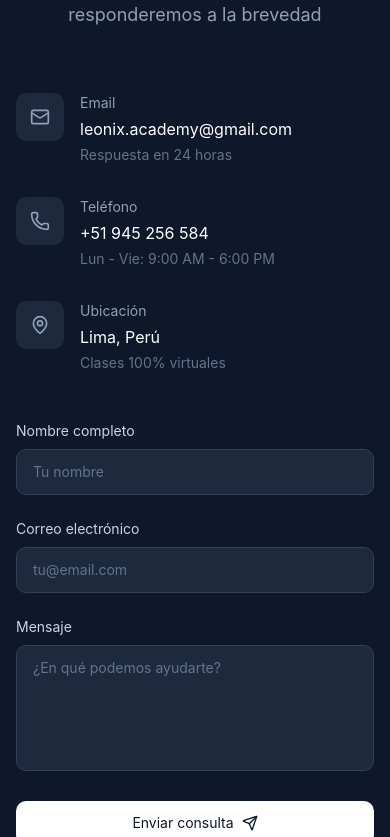
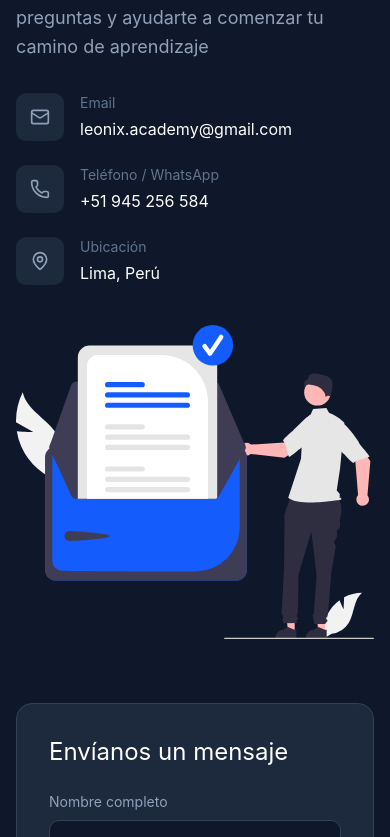
Before and after one commit to Leonix-Academy/Landing-Page, a React (Vite) app: page / in a window 390 px wide. Shown: the part 9367-10204 px from the top of the page. Built offline with nearby package versions, Linux system fonts and the light colour scheme.

Commit message:
feat: enhance contact section with email copy functionality and WhatsApp integration

```diff
--- a/src/features/contact/ProfessionalContactSection.tsx
+++ b/src/features/contact/ProfessionalContactSection.tsx
@@ -1,6 +1,7 @@
-import { Mail, Phone, MapPin, Send, CheckCircle2, AlertCircle } from 'lucide-react';
+import { Mail, Phone, MapPin, Send, CheckCircle2, AlertCircle, Check, Copy } from 'lucide-react';
 import { useState } from 'react';
 import { CONTACT_INFO, FORM_VALIDATION } from '../../shared/constants';
+import messageSentSvg from '../../assets/undraw_message-sent.svg';
 
 type FormStatus = 'idle' | 'submitting' | 'success' | 'error';
 
@@ -12,6 +13,7 @@ export function ProfessionalContactSection() {
   });
   const [formStatus, setFormStatus] = useState<FormStatus>('idle');
   const [errorMessage, setErrorMessage] = useState('');
+  const [emailCopied, setEmailCopied] = useState(false);
 
   const validateForm = (): boolean => {
     if (formData.name.length < FORM_VALIDATION.minNameLength) {
@@ -37,11 +39,13 @@ export function ProfessionalContactSection() {
     setErrorMessage('');
 
     try {
-      // Simulate API call - Replace with actual backend call later
-      await new Promise(resolve => setTimeout(resolve, 1500));
+      // Crear mensaje formateado para WhatsApp
+      const whatsappMessage = `*Nuevo contacto desde Leonix Academy*%0A%0A*Nombre:* ${formData.name}%0A*Email:* ${formData.email}%0A*Mensaje:*%0A${formData.message}`;
 
-      // Log for development
-      console.log('Form submitted:', formData);
+      const whatsappUrl = `https://wa.me/${CONTACT_INFO.phoneRaw}?text=${whatsappMessage}`;
+
+      // Abrir WhatsApp en nueva ventana
+      window.open(whatsappUrl, '_blank');
 
       setFormStatus('success');
       setFormData({ name: '', email: '', message: '' });
@@ -49,71 +53,124 @@ export function ProfessionalContactSection() {
       // Reset success message after 5 seconds
       setTimeout(() => setFormStatus('idle'), 5000);
     } catch (error) {
+      console.error('Error al enviar formulario:', error);
+      setErrorMessage('Hubo un error al procesar tu solicitud. Por favor, intenta nuevamente.');
       setFormStatus('error');
-      setErrorMessage('No se pudo enviar el mensaje. Por favor, intenta nuevamente.');
-      console.error('Error submitting form:', error);
     }
   };
 
-  const contactInfo = [
-    {
-      icon: Mail,
-      label: 'Email',
-      value: CONTACT_INFO.email,
-      subtext: 'Respuesta en 24 horas',
-    },
-    {
-      icon: Phone,
-      label: 'Teléfono',
-      value: CONTACT_INFO.phone,
-      subtext: 'Lun - Vie: 9:00 AM - 6:00 PM',
-    },
-    {
-      icon: MapPin,
-      label: 'Ubicación',
-      value: CONTACT_INFO.location,
-      subtext: 'Clases 100% virtuales',
-    },
-  ];
+  // Copiar email al clipboard
+  const copyEmail = async () => {
+    try {
+      await navigator.clipboard.writeText(CONTACT_INFO.email);
+      setEmailCopied(true);
+      setTimeout(() => setEmailCopied(false), 2000);
+    } catch (err) {
+      console.error('Error al copiar email:', err);
+    }
+  };
+
+  // WhatsApp link
+  const whatsappUrl = `https://wa.me/${CONTACT_INFO.phoneRaw}?text=${encodeURIComponent(CONTACT_INFO.whatsappMessage)}`;
 
   return (
-    <section id="contacto" className="py-24 bg-slate-900 text-white">
-      <div className="max-w-7xl mx-auto px-4 sm:px-6 lg:px-8">
-        <div className="text-center mb-16 space-y-4">
-          <h2 className="text-4xl tracking-tight">
-            Contáctanos
-          </h2>
-          <p className="text-lg text-slate-400 max-w-2xl mx-auto">
-            Completa el formulario y te responderemos a la brevedad
-          </p>
-        </div>
+    <section id="contacto" className="py-24 bg-slate-900 relative overflow-hidden">
+      {/* Decorative elements */}
+      <div className="absolute top-0 left-0 w-full h-px bg-gradient-to-r from-transparent via-slate-700 to-transparent" />
+      <div className="absolute bottom-0 right-0 w-96 h-96 bg-blue-600/5 rounded-full blur-3xl" />
 
-        <div className="grid lg:grid-cols-5 gap-12">
+      <div className="max-w-7xl mx-auto px-4 sm:px-6 lg:px-8 relative">
+        <div className="grid lg:grid-cols-2 gap-16">
           {/* Left - Contact Info */}
-          <div className="lg:col-span-2 space-y-8">
-            {contactInfo.map((info, index) => {
-              const Icon = info.icon;
-              return (
-                <div key={index} className="flex gap-4">
-                  <div className="w-12 h-12 rounded-lg bg-slate-800 flex items-center justify-center flex-shrink-0">
-                    <Icon className="w-5 h-5 text-slate-400" />
-                  </div>
-                  <div>
-                    <div className="text-sm text-slate-400 mb-1">{info.label}</div>
-                    <div className="text-base">{info.value}</div>
-                    <div className="text-sm text-slate-500 mt-1">{info.subtext}</div>
+          <div className="space-y-8">
+            <div className="space-y-4">
+              <h2 className="text-4xl text-white tracking-tight">
+                Contáctanos
+              </h2>
+              <p className="text-lg text-slate-400 leading-relaxed">
+                Estamos aquí para responder tus preguntas y ayudarte a comenzar tu camino de aprendizaje
+              </p>
+            </div>
+
+            <div className="space-y-6">
+              {/* Email con copy */}
+              <div className="flex items-start gap-4 group">
+                <div className="w-12 h-12 rounded-lg bg-slate-800 flex items-center justify-center flex-shrink-0 group-hover:bg-blue-600 transition-colors duration-300">
+                  <Mail className="w-5 h-5 text-slate-400 group-hover:text-white transition-colors duration-300" />
+                </div>
+                <div className="flex-1">
+                  <h3 className="text-sm text-slate-500 mb-1">Email</h3>
+                  <div className="relative inline-block">
+                    <button
+                      onClick={copyEmail}
+                      className="group/email flex items-center gap-2 text-base text-white hover:text-blue-400 transition-colors cursor-pointer"
+                    >
+                      <span>{CONTACT_INFO.email}</span>
+                      {emailCopied ? (
+                        <Check className="w-4 h-4 text-green-400" />
+                      ) : (
+                        <Copy className="w-4 h-4 opacity-0 group-hover/email:opacity-100 transition-opacity" />
+                      )}
+                    </button>
+                    {emailCopied && (
+                      <div className="absolute -top-10 left-0 bg-green-600 text-white text-xs px-3 py-1.5 rounded-md shadow-lg animate-in fade-in slide-in-from-bottom-2 duration-200 whitespace-nowrap">
+                        ¡Email copiado!
+                      </div>
+                    )}
                   </div>
                 </div>
-              );
-            })}
+              </div>
+
+              {/* Phone con WhatsApp */}
+              <div className="flex items-start gap-4 group">
+                <div className="w-12 h-12 rounded-lg bg-slate-800 flex items-center justify-center flex-shrink-0 group-hover:bg-blue-600 transition-colors duration-300">
+                  <Phone className="w-5 h-5 text-slate-400 group-hover:text-white transition-colors duration-300" />
+                </div>
+                <div className="flex-1">
+                  <h3 className="text-sm text-slate-500 mb-1">Teléfono / WhatsApp</h3>
+                  <a
+                    href={whatsappUrl}
+                    target="_blank"
+                    rel="noopener noreferrer"
+                    className="text-base text-white hover:text-blue-400 transition-colors cursor-pointer"
+                  >
+                    {CONTACT_INFO.phone}
+                  </a>
+                </div>
+              </div>
+
+              {/* Location */}
+              <div className="flex items-start gap-4 group">
+                <div className="w-12 h-12 rounded-lg bg-slate-800 flex items-center justify-center flex-shrink-0 group-hover:bg-blue-600 transition-colors duration-300">
+                  <MapPin className="w-5 h-5 text-slate-400 group-hover:text-white transition-colors duration-300" />
+                </div>
+                <div className="flex-1">
+                  <h3 className="text-sm text-slate-500 mb-1">Ubicación</h3>
+                  <p className="text-base text-white">{CONTACT_INFO.location}</p>
+                </div>
+              </div>
+            </div>
+
+            {/* SVG Illustration */}
+            <div className="mt-10 flex justify-center lg:justify-start">
+              <img
+                src={messageSentSvg}
+                alt="Mensaje enviado"
+                className="w-56 h-auto opacity-70 hover:opacity-90 transition-opacity duration-300"
+              />
+            </div>
           </div>
 
-          {/* Right - Form */}
-          <div className="lg:col-span-3">
+          {/* Right - Contact Form */}
+          <div className="bg-slate-800 border border-slate-700 rounded-2xl p-8">
+            <h3 className="text-2xl text-white mb-6">
+              Envíanos un mensaje
+            </h3>
+
             <form onSubmit={handleSubmit} className="space-y-6">
-              {/* Name */}
+              {/* Name Input */}
               <div>
-                <label htmlFor="name" className="block text-sm text-slate-300 mb-2">
+                <label htmlFor="name" className="block text-sm text-slate-400 mb-2">
                   Nombre completo
                 </label>
                 <input
@@ -121,15 +178,15 @@ export function ProfessionalContactSection() {
                   id="name"
                   value={formData.name}
                   onChange={(e) => setFormData({ ...formData, name: e.target.value })}
-                  className="w-full px-4 py-3 rounded-lg bg-slate-800 border border-slate-700 text-white placeholder-slate-500 focus:outline-none focus:ring-2 focus:ring-slate-600 focus:border-transparent transition-all text-sm"
+                  className="w-full px-4 py-3 bg-slate-900 border border-slate-700 rounded-lg text-white placeholder-slate-500 focus:outline-none focus:border-blue-600 transition-colors text-sm"
                   placeholder="Tu nombre"
                   required
                 />
               </div>
 
-              {/* Email */}
+              {/* Email Input */}
               <div>
-                <label htmlFor="email" className="block text-sm text-slate-300 mb-2">
+                <label htmlFor="email" className="block text-sm text-slate-400 mb-2">
                   Correo electrónico
                 </label>
                 <input
@@ -137,15 +194,15 @@ export function ProfessionalContactSection() {
                   id="email"
                   value={formData.email}
                   onChange={(e) => setFormData({ ...formData, email: e.target.value })}
-                  className="w-full px-4 py-3 rounded-lg bg-slate-800 border border-slate-700 text-white placeholder-slate-500 focus:outline-none focus:ring-2 focus:ring-slate-600 focus:border-transparent transition-all text-sm"
+                  className="w-full px-4 py-3 bg-slate-900 border border-slate-700 rounded-lg text-white placeholder-slate-500 focus:outline-none focus:border-blue-600 transition-colors text-sm"
                   placeholder="tu@email.com"
                   required
                 />
               </div>
 
-              {/* Message */}
+              {/* Message Input */}
               <div>
-                <label htmlFor="message" className="block text-sm text-slate-300 mb-2">
+                <label htmlFor="message" className="block text-sm text-slate-400 mb-2">
                   Mensaje
                 </label>
                 <textarea
@@ -153,21 +210,39 @@ export function ProfessionalContactSection() {
                   value={formData.message}
                   onChange={(e) => setFormData({ ...formData, message: e.target.value })}
                   rows={5}
-                  className="w-full px-4 py-3 rounded-lg bg-slate-800 border border-slate-700 text-white placeholder-slate-500 focus:outline-none focus:ring-2 focus:ring-slate-600 focus:border-transparent resize-none transition-all text-sm"
-                  placeholder="¿En qué podemos ayudarte?"
+                  className="w-full px-4 py-3 bg-slate-900 border border-slate-700 rounded-lg text-white placeholder-slate-500 focus:outline-none focus:border-blue-600 transition-colors resize-none text-sm"
+                  placeholder="Cuéntanos cómo podemos ayudarte..."
                   required
                 />
               </div>
+
+              {/* Error Message */}
+              {formStatus === 'error' && errorMessage && (
+                <div className="flex items-center gap-2 p-4 bg-red-900/20 border border-red-800 rounded-lg">
+                  <AlertCircle className="w-5 h-5 text-red-400 flex-shrink-0" />
+                  <p className="text-sm text-red-400">{errorMessage}</p>
+                </div>
+              )}
+
+              {/* Success Message */}
+              {formStatus === 'success' && (
+                <div className="flex items-center gap-2 p-4 bg-green-900/20 border border-green-800 rounded-lg">
+                  <CheckCircle2 className="w-5 h-5 text-green-400 flex-shrink-0" />
+                  <p className="text-sm text-green-400">
+                    ¡Mensaje enviado! Te contactaremos pronto.
+                  </p>
+                </div>
+              )}
 
               {/* Submit Button */}
               <button
                 type="submit"
                 disabled={formStatus === 'submitting'}
-                className="w-full px-6 py-3 bg-white text-slate-900 rounded-lg hover:bg-slate-100 transition-all flex items-center justify-center gap-2 text-sm disabled:opacity-50 disabled:cursor-not-allowed"
+                className="w-full px-6 py-3 bg-blue-600 text-white rounded-lg hover:bg-blue-700 transition-all flex items-center justify-center gap-2 text-sm disabled:opacity-50 disabled:cursor-not-allowed shadow-lg shadow-blue-600/30 hover:shadow-xl hover:shadow-blue-600/40 cursor-pointer"
               >
                 {formStatus === 'submitting' ? (
                   <>
-                    <div className="w-4 h-4 border-2 border-slate-300 border-t-slate-900 rounded-full animate-spin" />
+                    <div className="w-4 h-4 border-2 border-white border-t-transparent rounded-full animate-spin" />
                     Enviando...
                   </>
                 ) : (
@@ -177,26 +252,6 @@ export function ProfessionalContactSection() {
                   </>
                 )}
               </button>
-
-              {/* Success Message */}
-              {formStatus === 'success' && (
-                <div className="flex items-center gap-3 p-4 bg-green-500/10 border border-green-500/20 rounded-lg">
-                  <CheckCircle2 className="w-5 h-5 text-green-500 flex-shrink-0" />
-                  <p className="text-sm text-green-400">
-                    ¡Mensaje enviado! Nos pondremos en contacto contigo pronto.
-                  </p>
-                </div>
-              )}
-
-              {/* Error Message */}
-              {formStatus === 'error' && (
-                <div className="flex items-center gap-3 p-4 bg-red-500/10 border border-red-500/20 rounded-lg">
-                  <AlertCircle className="w-5 h-5 text-red-500 flex-shrink-0" />
-                  <p className="text-sm text-red-400">
-                    {errorMessage}
-                  </p>
-                </div>
-              )}
             </form>
           </div>
         </div>
```
